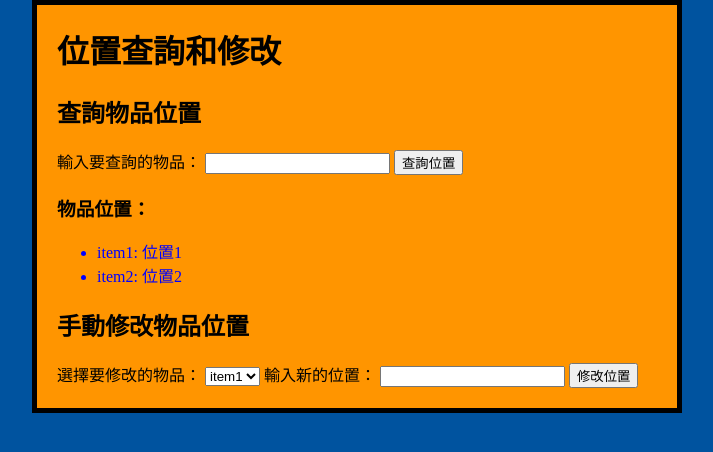
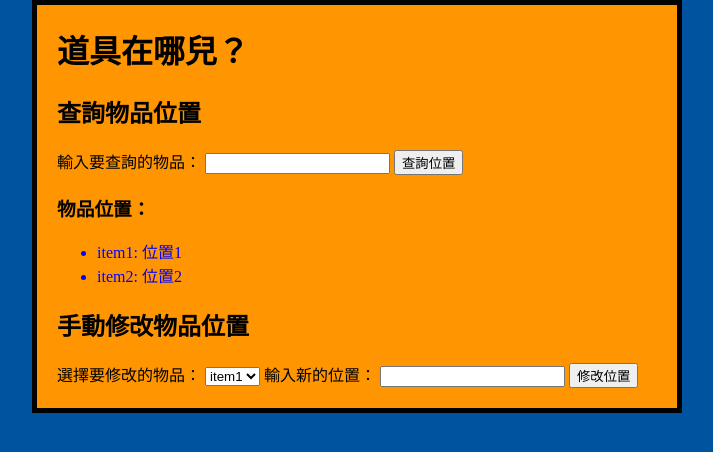
Before and after one commit to enternet279/b06611003.github.io, a plain HTML site: page index.html in a window 1280 px wide. Shown: the whole page, without its empty margins (283-996 px from the left). Drawn offline with Linux system fonts and the light colour scheme.

Commit message:
Update index.html

```diff
--- a/index.html
+++ b/index.html
@@ -5,7 +5,7 @@
     <link href="styles/style.css" rel="stylesheet" type="text/css">
     <title>道具在哪兒？</title>
   </head>
-    <h1>位置查詢和修改</h1>
+    <h1>道具在哪兒？</h1>
 
     <h2>查詢物品位置</h2>
     <label for="queryItem">輸入要查詢的物品：</label>
```
